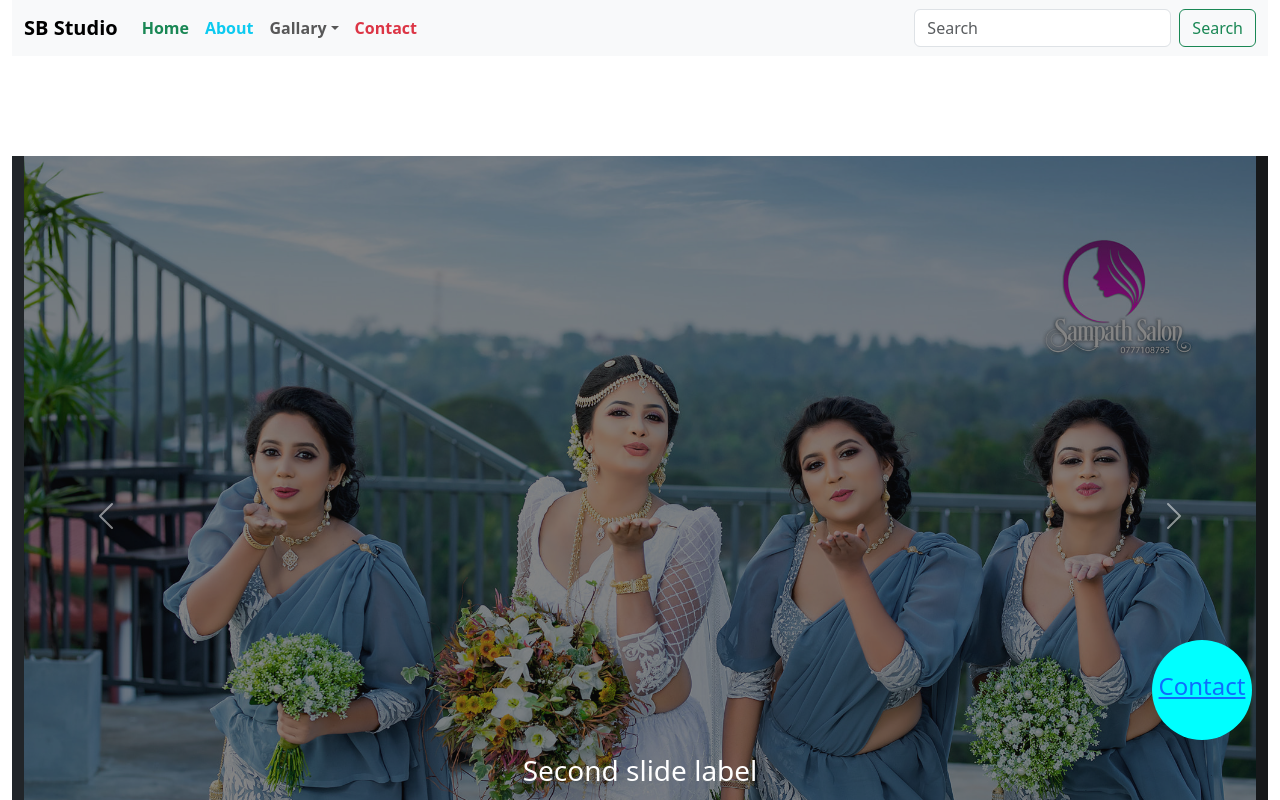
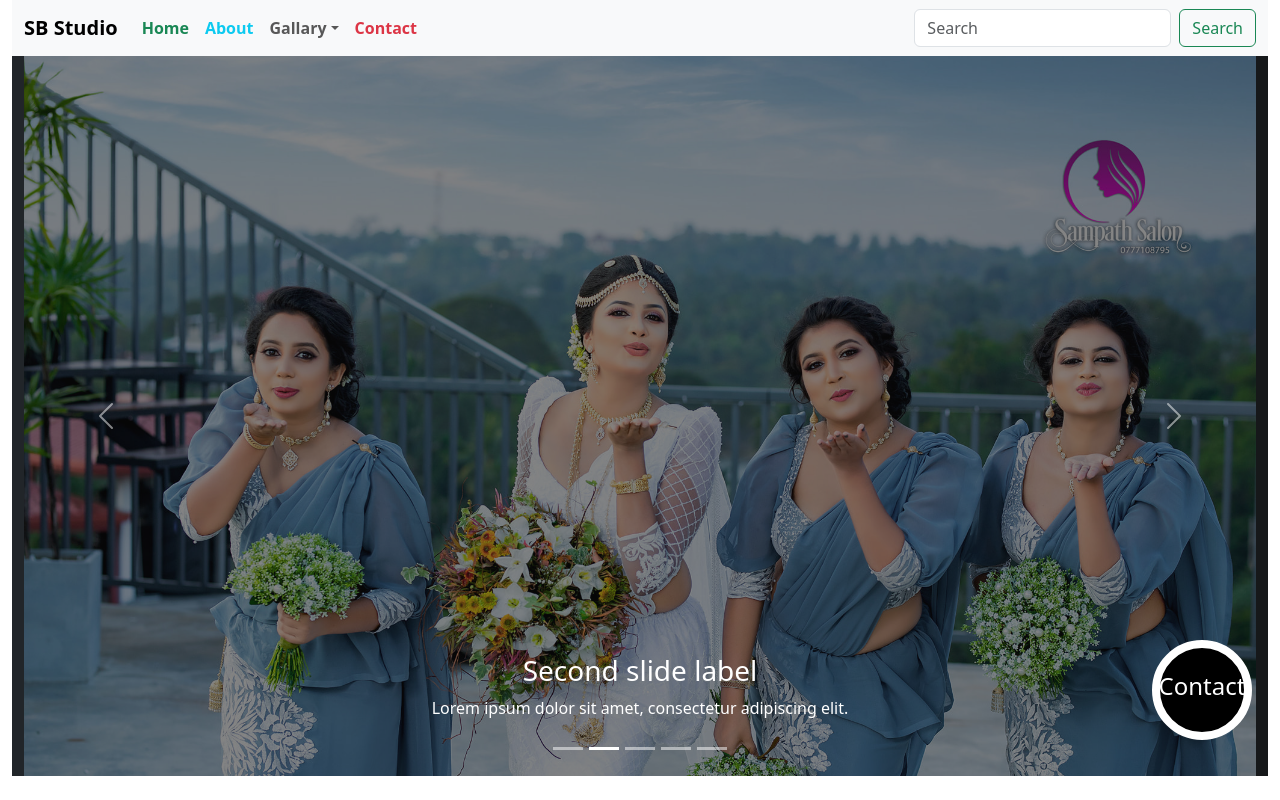
Before and after one commit to Shanaka-Git-Hub/sb-studio, a React (Vite) app: page / in a window 1280 px wide. Shown: the top 800 px of the page. Built offline with nearby package versions, Linux system fonts and the light colour scheme.

Commit message:
modifyed contact icon

```diff
--- a/src/components/Home.css
+++ b/src/components/Home.css
@@ -1,7 +1,7 @@
 .contact-icon{
     width: 100px;
     height:100px;
-    background-color: aqua;
+    background-color: black;
     border-radius: 100%;
     position:sticky;
     top:80%;
@@ -11,4 +11,10 @@
     display: flex;
     align-items: center;
     justify-content: center;
+    border: solid 8px white;
+    margin-bottom: -100px;
 }
+.contact-icon a{
+    text-decoration: none;
+    color: white;
+}
--- a/src/components/Home.jsx
+++ b/src/components/Home.jsx
@@ -11,7 +11,7 @@ export default function Home() {
     <div className='container-fluid' style={{ height: 'auto' }}>
       <NavBar />
       <div className="contact-icon">
-         <h4><a href="https://www.google.com/search?q=sujeewa+basnayaka+photographer%2C+no+35+ahelepola+kumarihami+mw%2C+20000&oq=&gs_lcrp=EgZjaHJvbWUqCQgFECMYJxjqAjIJCAAQIxgnGOoCMgkIARAjGCcY6gIyCQgCECMYJxjqAjIJCAMQIxgnGOoCMgkIBBAjGCcY6gIyCQgFECMYJxjqAjIJCAYQIxgnGOoCMgkIBxAjGCcY6gLSAQsxMjgyNTI1ajBqN6gCCLACAQ&sourceid=chrome&ie=UTF-8#">Contact</a></h4>
+         <h4><a href="tel:0741161176">Contact</a></h4>
       </div>
       <Carousels />
       <PageTwo />
```
